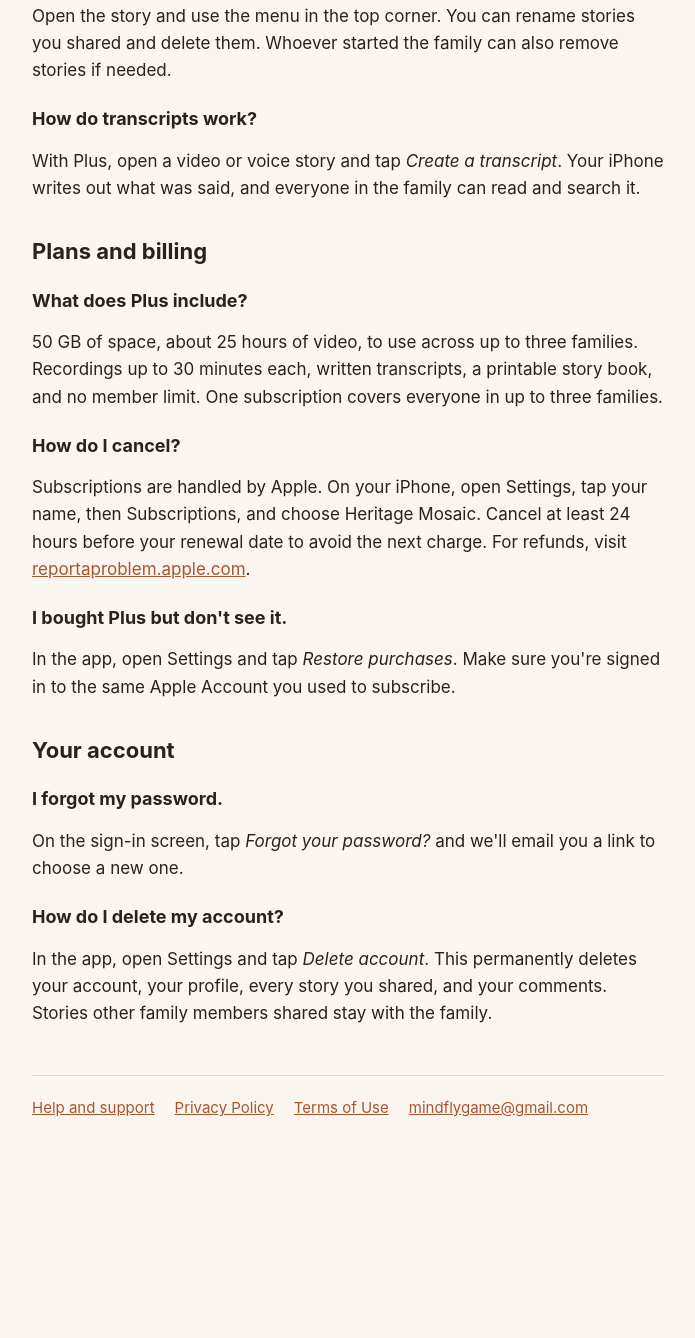
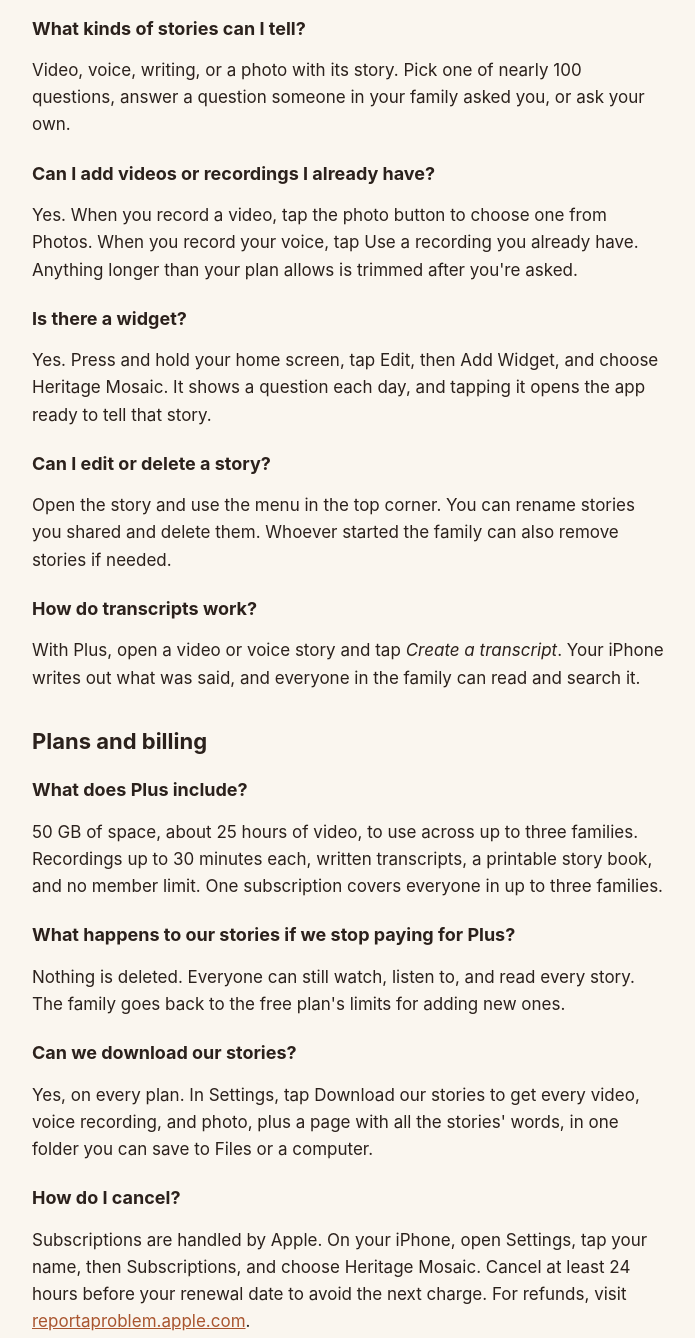
Before and after one commit to grahamcohen/heritage-mosaic, a plain HTML site: page index.html in a window 1280 px wide. Shown: the part 1145-2483 px from the top of the page, without its empty margins (292-987 px from the left). Before the commit the page ends 2329 px from the top, so only its background shows below. Drawn offline with Linux system fonts and the light colour scheme.

Commit message:
Support answers for invites, cancelling, downloads, importing, and the widget

```diff
--- a/index.html
+++ b/index.html
@@ -37,6 +37,8 @@ nav.foot { margin-top: 48px; padding-top: 20px; border-top: 1px solid var(--line
 <h2>Getting started</h2>
 <h3>How do I invite my family?</h3>
 <p>Open the Family tab and tap <em>Share invite</em>, or copy your family's code (it looks like ABCD-234). Relatives download Heritage Mosaic, create an account, choose <em>Join with a code</em>, and enter it.</p>
+<h3>How do I invite someone who isn't comfortable with phones?</h3>
+<p>Tap Invite someone, add their name, and choose Walk them through it. They get a message with numbered steps in plain words, and their name is already filled in when they join. If they're with you, tap They're with me and they can scan the code with their phone's camera. Sign in with Apple means there's no password for them to remember.</p>
 <h3>Can I belong to more than one family?</h3>
 <p>Yes. You can join as many families as you like with their codes. On the free plan you can start one family yourself, and Plus lets you start up to three. Switch between families with the arrows at the top of the Home and Family tabs.</p>
 <h3>Who can see what I share?</h3>
@@ -45,6 +47,10 @@ nav.foot { margin-top: 48px; padding-top: 20px; border-top: 1px solid var(--line
 <h2>Stories</h2>
 <h3>What kinds of stories can I tell?</h3>
 <p>Video, voice, writing, or a photo with its story. Pick one of nearly 100 questions, answer a question someone in your family asked you, or ask your own.</p>
+<h3>Can I add videos or recordings I already have?</h3>
+<p>Yes. When you record a video, tap the photo button to choose one from Photos. When you record your voice, tap Use a recording you already have. Anything longer than your plan allows is trimmed after you're asked.</p>
+<h3>Is there a widget?</h3>
+<p>Yes. Press and hold your home screen, tap Edit, then Add Widget, and choose Heritage Mosaic. It shows a question each day, and tapping it opens the app ready to tell that story.</p>
 <h3>Can I edit or delete a story?</h3>
 <p>Open the story and use the menu in the top corner. You can rename stories you shared and delete them. Whoever started the family can also remove stories if needed.</p>
 <h3>How do transcripts work?</h3>
@@ -53,6 +59,10 @@ nav.foot { margin-top: 48px; padding-top: 20px; border-top: 1px solid var(--line
 <h2>Plans and billing</h2>
 <h3>What does Plus include?</h3>
 <p>50 GB of space, about 25 hours of video, to use across up to three families. Recordings up to 30 minutes each, written transcripts, a printable story book, and no member limit. One subscription covers everyone in up to three families.</p>
+<h3>What happens to our stories if we stop paying for Plus?</h3>
+<p>Nothing is deleted. Everyone can still watch, listen to, and read every story. The family goes back to the free plan's limits for adding new ones.</p>
+<h3>Can we download our stories?</h3>
+<p>Yes, on every plan. In Settings, tap Download our stories to get every video, voice recording, and photo, plus a page with all the stories' words, in one folder you can save to Files or a computer.</p>
 <h3>How do I cancel?</h3>
 <p>Subscriptions are handled by Apple. On your iPhone, open Settings, tap your name, then Subscriptions, and choose Heritage Mosaic. Cancel at least 24 hours before your renewal date to avoid the next charge. For refunds, visit <a href="https://reportaproblem.apple.com">reportaproblem.apple.com</a>.</p>
 <h3>I bought Plus but don't see it.</h3>
```
Also changed, not shown: support.html (+10 -0 lines), 1 other file.
